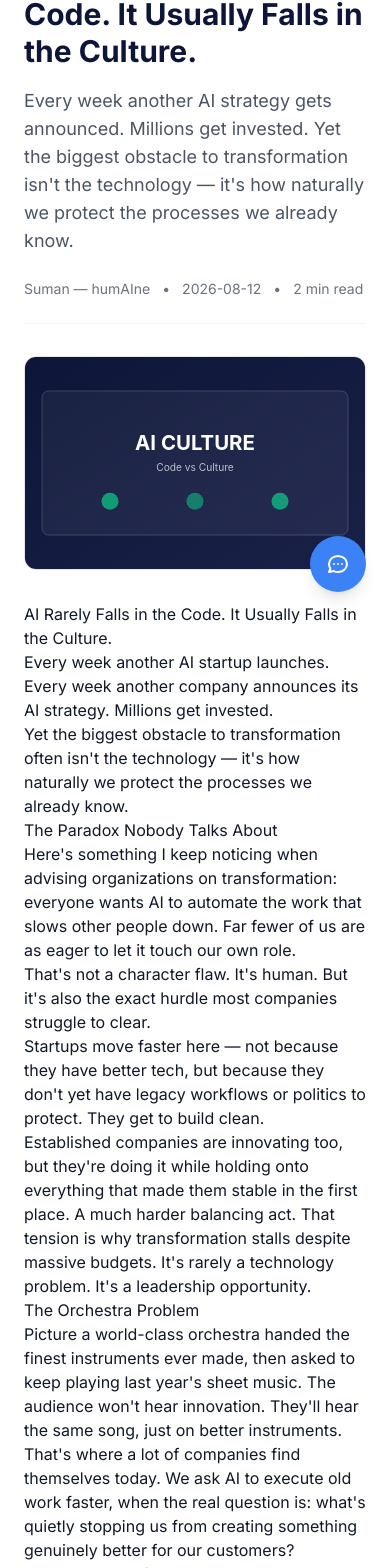
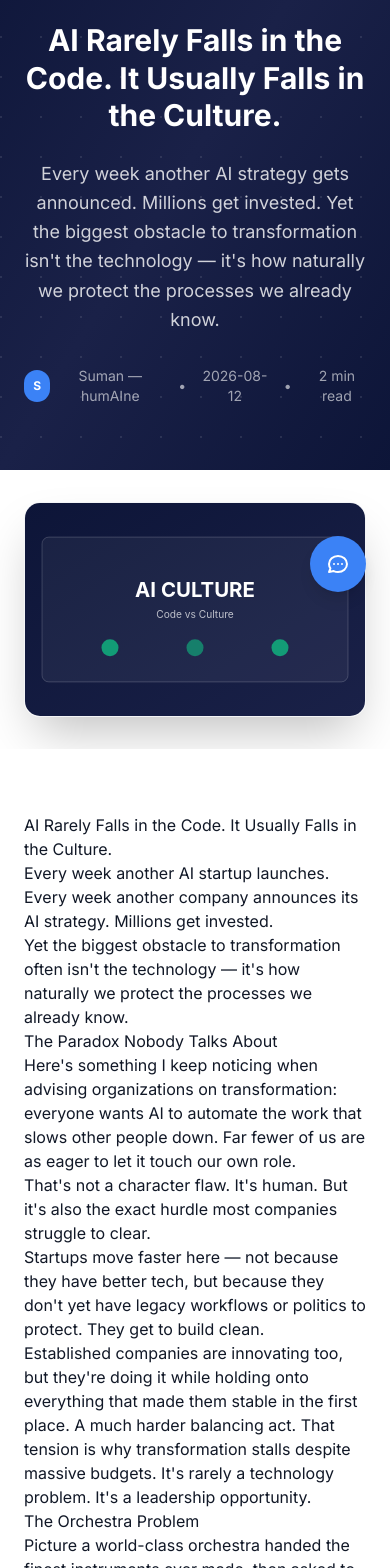
Before and after one commit to humaineglobal/humaineglobal, a Next.js app: page /blog/ai-culture in a window 390 px wide. Shown: the part 228-1796 px from the top of the page. Built offline with nearby package versions, Linux system fonts and the light colour scheme.

Commit message:
Redesign blog pages: better visual appeal, newsletter CTA, author bio, improved article layout

```diff
--- a/app/blog/[slug]/page.js
+++ b/app/blog/[slug]/page.js
@@ -19,40 +19,90 @@ export default async function Post({ params }) {
 
   return (
     <Page active="Blog">
-      <article className="py-20">
-        <div className="shell max-w-3xl">
-          <div className="mb-8">
-            <span className="pill bg-royal/10 text-royal font-semibold mb-4 inline-block">{p.type}</span>
-            <h1 className="text-3xl md:text-4xl lg:text-5xl font-bold leading-tight text-[#0d1538] mb-4">{p.title}</h1>
-            <p className="text-lg text-gray-600 mb-6">{p.description}</p>
-            <div className="flex items-center gap-3 text-sm text-gray-500 border-b border-gray-100 pb-6">
-              <span>{p.author}</span>
+      {/* Hero Banner with Image */}
+      <section className="relative bg-gradient-to-br from-[#0d1538] via-[#1a2148] to-[#0d1538] pt-32 pb-16">
+        <div className="absolute inset-0 opacity-10" style={{ backgroundImage: 'radial-gradient(circle at 1px 1px, white 1px, transparent 0)', backgroundSize: '40px 40px' }} />
+
+        <div className="shell relative z-10">
+          <div className="max-w-4xl mx-auto text-center">
+            <span className="inline-block px-4 py-1.5 bg-royal/20 text-royal border border-royal/30 rounded-full text-sm font-semibold mb-6">
+              {p.type}
+            </span>
+            <h1 className="text-3xl md:text-4xl lg:text-5xl font-bold text-white leading-tight mb-6">
+              {p.title}
+            </h1>
+            <p className="text-lg md:text-xl text-white/80 max-w-2xl mx-auto mb-8 leading-relaxed">
+              {p.description}
+            </p>
+            <div className="flex items-center justify-center gap-4 text-sm text-white/60">
+              <span className="flex items-center gap-2">
+                <span className="w-8 h-8 bg-royal rounded-full flex items-center justify-center text-white text-xs font-bold">S</span>
+                {p.author}
+              </span>
               <span>•</span>
               <span>{p.date}</span>
               <span>•</span>
               <span>{p.readTime}</span>
             </div>
           </div>
+        </div>
+      </section>
 
+      {/* Featured Image */}
       {p.image && (
-            <div className="mb-8 rounded-xl overflow-hidden border border-gray-200">
+        <section className="py-8 bg-white">
+          <div className="shell">
+            <div className="max-w-4xl mx-auto">
+              <div className="rounded-2xl overflow-hidden shadow-2xl border border-gray-100">
                 <img src={p.image} alt={p.title} className="w-full h-auto" />
               </div>
+            </div>
+          </div>
+        </section>
       )}
 
-          <div className="prose max-w-none prose-headings:text-[#0d1538] prose-a:text-royal">
+      {/* Article Content */}
+      <article className="py-16 bg-white">
+        <div className="shell">
+          <div className="max-w-3xl mx-auto">
+            <div className="prose prose-lg max-w-none
+              prose-headings:text-[#0d1538] prose-headings:font-bold
+              prose-p:text-gray-700 prose-p:leading-relaxed
+              prose-a:text-royal prose-a:no-underline hover:prose-a:underline
+              prose-strong:text-[#0d1538]
+              prose-blockquote:border-l-royal prose-blockquote:bg-royal/5 prose-blockquote:rounded-r-lg prose-blockquote:py-2 prose-blockquote:px-6
+              prose-li:text-gray-700
+            ">
               <MDXRemote source={content} />
             </div>
 
             {/* Explore Topics */}
-          <div className="mt-12 pt-8 border-t border-gray-100">
-            <p className="text-sm font-semibold text-gray-500 mb-4">Explore Topics</p>
-            <div className="flex flex-wrap gap-2">
-              {['#AI Strategy', '#Leadership', '#B2B Growth', '#Marketing', '#Customer Experience'].map((tag) => (
-                <span key={tag} className="px-3 py-1 text-sm font-medium bg-gray-100 text-gray-700 rounded-full">
+            <div className="mt-16 pt-8 border-t border-gray-200">
+              <p className="text-sm font-bold text-[#0d1538] mb-4 uppercase tracking-wider">Explore Topics</p>
+              <div className="flex flex-wrap gap-3">
+                {['#AI Strategy', '#Leadership', '#B2B Growth', '#Marketing', '#Customer Experience', '#Innovation'].map((tag) => (
+                  <Link
+                    key={tag}
+                    href={`/blog?tag=${tag.slice(1)}`}
+                    className="px-4 py-2 bg-gray-100 text-gray-700 rounded-full text-sm font-medium hover:bg-royal/10 hover:text-royal transition-colors"
+                  >
                     {tag}
-                </span>
+                  </Link>
                 ))}
+              </div>
+            </div>
+
+            {/* Author Bio */}
+            <div className="mt-12 p-6 bg-gray-50 rounded-2xl border border-gray-100">
+              <div className="flex items-start gap-4">
+                <div className="w-16 h-16 bg-royal rounded-full flex items-center justify-center text-white text-xl font-bold flex-shrink-0">
+                  S
+                </div>
+                <div>
+                  <p className="font-bold text-[#0d1538] text-lg">Suman | humAIne</p>
+                  <p className="text-gray-600 text-sm mt-1">Content creator and writer sharing insights and stories.</p>
+                </div>
+              </div>
             </div>
           </div>
         </div>
@@ -60,28 +110,53 @@ export default async function Post({ params }) {
 
       {/* Related Articles */}
       {related.length > 0 && (
-        <section className="py-16 bg-gray-50 border-t border-gray-100">
+        <section className="py-16 bg-gray-50 border-t border-gray-200">
           <div className="shell">
-            <h2 className="text-2xl font-bold text-[#0d1538] mb-8">Continue Reading</h2>
-            <div className="grid grid-cols-1 md:grid-cols-3 gap-6">
+            <div className="text-center mb-12">
+              <p className="text-xs font-semibold tracking-[0.2em] uppercase text-royal mb-4">Continue Reading</p>
+              <h2 className="text-3xl font-bold text-[#0d1538]">You Might Also Enjoy</h2>
+            </div>
+            <div className="grid grid-cols-1 md:grid-cols-3 gap-8 max-w-5xl mx-auto">
               {related.map(r => (
-                <Link key={r.slug} href={`/blog/${r.slug}`} className="group border border-gray-200 rounded-lg overflow-hidden bg-white hover:border-royal/30 transition-colors">
-                  <div className="relative aspect-[16:10] overflow-hidden bg-gradient-to-br from-[#0d1538] to-[#1a2148]">
-                    <img src={r.frontmatter.image || '/images/article-placeholder.svg'} alt={r.frontmatter.title} className="w-full h-full object-cover group-hover:scale-105 transition-transform duration-300" />
+                <Link key={r.slug} href={`/blog/${r.slug}`} className="group block">
+                  <article className="bg-white rounded-2xl overflow-hidden shadow-lg border border-gray-100 hover:shadow-xl transition-shadow">
+                    <div className="relative aspect-[16/10] overflow-hidden bg-gradient-to-br from-[#0d1538] to-[#1a2148]">
+                      <img src={r.frontmatter.image || '/images/article-placeholder.svg'} alt={r.frontmatter.title} className="w-full h-full object-cover group-hover:scale-105 transition-transform duration-500" />
                     </div>
-                  <div className="p-5">
+                    <div className="p-6">
                       <small className="text-xs font-semibold text-gray-500 uppercase tracking-wider">{r.frontmatter.type}</small>
-                    <h3 className="text-base font-bold text-[#0d1538] mt-2 mb-2 group-hover:text-royal transition-colors leading-tight">{r.frontmatter.title}</h3>
+                      <h3 className="text-lg font-bold text-[#0d1538] mt-2 mb-3 group-hover:text-royal transition-colors leading-tight">{r.frontmatter.title}</h3>
                       <span className="text-sm font-semibold text-royal inline-flex items-center gap-1">
                         {r.frontmatter.readTime} <span>→</span>
                       </span>
                     </div>
+                  </article>
                 </Link>
               ))}
             </div>
           </div>
         </section>
       )}
+
+      {/* Newsletter CTA */}
+      <section className="py-16 bg-gradient-to-br from-[#0d1538] to-[#1a2148]">
+        <div className="shell">
+          <div className="max-w-2xl mx-auto text-center">
+            <h2 className="text-2xl md:text-3xl font-bold text-white mb-4">Get Insights Like This in Your Inbox</h2>
+            <p className="text-white/70 mb-8">Join leaders who receive practical perspectives on AI strategy, B2B growth, and the future of intelligent business.</p>
+            <div className="flex flex-col sm:flex-row gap-3 max-w-md mx-auto">
+              <input
+                type="email"
+                placeholder="Enter your work email"
+                className="flex-1 px-4 py-3 bg-white/10 border border-white/20 rounded-lg text-white placeholder-white/50 focus:outline-none focus:border-royal"
+              />
+              <button className="px-6 py-3 bg-royal text-white font-semibold rounded-lg hover:bg-royal-dark transition-colors whitespace-nowrap">
+                Subscribe Free
+              </button>
+            </div>
+          </div>
+        </div>
+      </section>
 
       <CTA />
     </Page>
--- a/app/blog/page.js
+++ b/app/blog/page.js
@@ -8,7 +8,7 @@ export default function Blog() {
   return (
     <Page active="Blog">
       {/* Hero */}
-      <section className="pt-36 pb-20 bg-white">
+      <section className="pt-36 pb-20 bg-gradient-to-b from-gray-50 to-white">
         <div className="shell">
           <div className="max-w-3xl">
             <p className="text-xs font-semibold tracking-[0.2em] uppercase text-royal mb-6">INSIGHTS</p>
@@ -53,7 +53,7 @@ export default function Blog() {
               >
                 <article className="h-full flex flex-col">
                   {/* Article Image */}
-                  <div className="relative aspect-[16/10] overflow-hidden rounded-lg mb-4 bg-gradient-to-br from-[#0d1538] to-[#1a2148]">
+                  <div className="relative aspect-[16/10] overflow-hidden rounded-2xl mb-5 bg-gradient-to-br from-[#0d1538] to-[#1a2148] shadow-lg">
                     <img
                       src={post.frontmatter.image || '/images/article-placeholder.svg'}
                       alt={post.frontmatter.title}
@@ -92,6 +92,26 @@ export default function Blog() {
         </div>
       </section>
 
+      {/* Newsletter CTA */}
+      <section className="py-16 bg-gray-50 border-t border-gray-200">
+        <div className="shell">
+          <div className="max-w-2xl mx-auto text-center">
+            <h2 className="text-2xl md:text-3xl font-bold text-[#0d1538] mb-4">Get Insights Like This in Your Inbox</h2>
+            <p className="text-gray-600 mb-8">Join leaders who receive practical perspectives on AI strategy, B2B growth, and the future of intelligent business.</p>
+            <div className="flex flex-col sm:flex-row gap-3 max-w-md mx-auto">
+              <input
+                type="email"
+                placeholder="Enter your work email"
+                className="flex-1 px-4 py-3 bg-white border border-gray-200 rounded-lg focus:outline-none focus:ring-2 focus:ring-royal"
+              />
+              <button className="px-6 py-3 bg-royal text-white font-semibold rounded-lg hover:bg-royal-dark transition-colors whitespace-nowrap">
+                Subscribe Free
+              </button>
+            </div>
+          </div>
+        </div>
+      </section>
+
       <CTA />
     </Page>
   );
```
Lines whose indentation alone changed are shown as unchanged.
